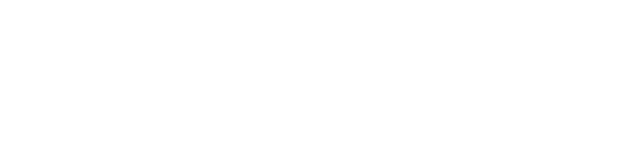
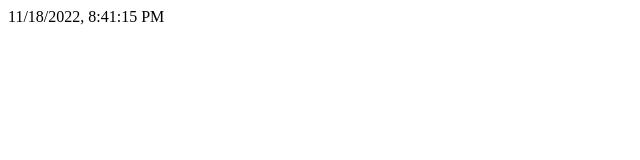
Before and after one commit to edsonmsantos/edsonmsantos.github.io, a plain HTML site: page index.html in a window 1280 px wide. Shown: the whole page, without its empty margins (0-640 px from the left). Drawn offline with Linux system fonts and the light colour scheme.

Commit message:
Update index.html

```diff
--- a/index.html
+++ b/index.html
@@ -7,7 +7,7 @@
 </head>
 <body>
 	<script>
-	document.querySelector(`body`).innerHtml = new Date()
+	document.querySelector(`body`).innerText = new Date().toLocaleString()
 	</script>
 </body>
 </html>
```
